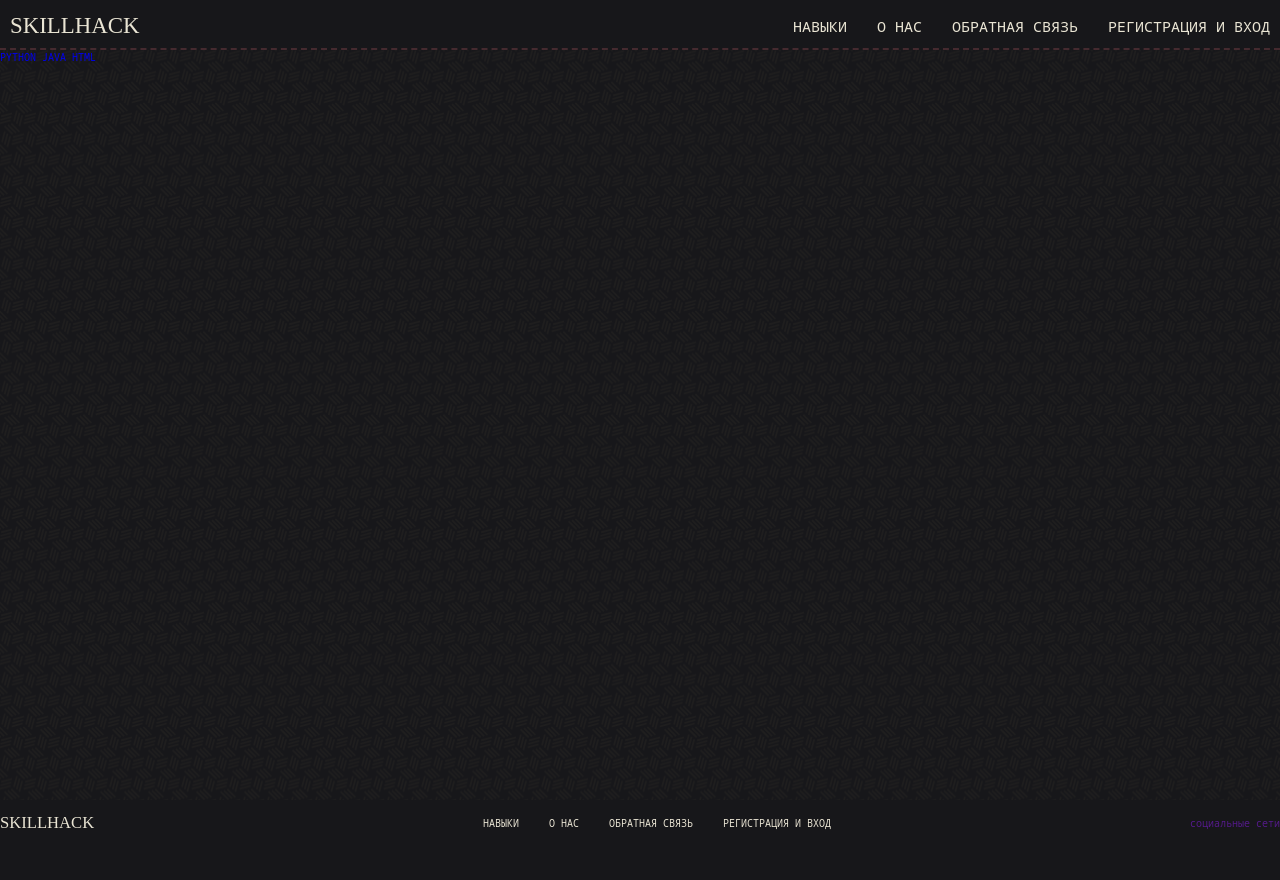
After one commit to ShinyTrunk/SkillHack, a Flask app: page /all-skills in a window 1280 px wide. The commit adds this page. Run offline with Flask 3, Linux system fonts and the light colour scheme; some web fonts are replaced.

Commit message:
added requirements, and added skill and skills pages drafts. added routes for skill and skills pages.

```diff
--- a/main.py
+++ b/main.py
@@ -33,7 +33,8 @@ def main():
 
 @login_manager.user_loader
 def load_user(user_id):
-    return db.session.query(User).get(user_id)
+    return db.session.get(User, user_id)
+
 
 @app.route('/logout')
 @login_required
@@ -48,24 +49,27 @@ def index():
     # user = User(username=fake.name(), hashed_password=fake.postcode(), email=fake.ascii_free_email())
     # db.session.add(user)
     # db.session.commit()
-    return render_template('index.html')
+    params = {"title": "ГЛАВНАЯ"}
+    return render_template('index.html', **params)
 
 
-@app.route('/skills')
-def skills_page():
-    return "<h1>Skills</h1>"
+@app.route('/all-skills')
+def all_skills_page():
+    params = {"title": "Навыки"}
+    return render_template('all_skills.html', **params)
 
 
 @app.route('/skill/<skill_name>')
 def skill_page(skill_name):
-    params = {'title': f'Навык {skill_name}', 'skill_name': skill_name}
+    params = {'title': f'Навык {skill_name.capitalize()}', 'skill_name': skill_name}
+    return render_template('skill.html', **params)
 
 
 @app.route('/sign-in-sign-up', methods=['GET', 'POST'])
 def login_page():
     register_form = RegistrationForm()
     login_form = LoginForm()
-    params = {'register_form': register_form, 'login_form': login_form}
+    params = {'register_form': register_form, 'login_form': login_form, "title": "Регистрация/Авторизация"}
     if register_form.validate_on_submit():
         print('register')
         user = User(username=register_form.username.data, email=register_form.register_email.data)
@@ -82,7 +86,8 @@ def login_page():
             login_user(user, remember=login_form.remember_me.data)
             params = {'title': 'Профиль'}
             return redirect(url_for('profile_page', **params))
-        params = {'register_form': register_form, 'login_form': login_form, 'message': "Неправильный логин или пароль"}
+        params = {'register_form': register_form, 'login_form': login_form, 'message': "Неправильный логин или пароль",
+                  "title": "Регистрация/Авторизация"}
         return render_template('register.html', **params)
     return render_template('register.html', **params)
 
@@ -94,7 +99,8 @@ def about_us_page():
 
 @app.route('/profile')
 def profile_page():
-    return render_template('account.html')
+    params = {'title': "Профиль"}
+    return render_template('account.html', **params)
 
 
 if __name__ == '__main__':
--- a/static/styles/main.css
+++ b/static/styles/main.css
@@ -614,6 +614,9 @@ input:checked+.slider:before {
 
 }
 .account-container .skill {
+  display: block;
+  color: var(--white);
+
   font-size: 1.5rem;
   padding: 1rem 1rem;
 
@@ -629,7 +632,7 @@ input:checked+.slider:before {
   background-color: var(--dark);
 }
 .account-container .skill:nth-child(1) .progress-inner{
-  background-color:  var(--white-green);
+  background-color:  var(--white-green) !important;
 }
 
 .account-container .skill:nth-child(2) .progress-inner{
--- /dev/null
+++ b/templates/all_skills.html
@@ -0,0 +1,10 @@
+{% extends "base.html" %}
+
+{% block content %}
+<main>
+    <a href="{{ url_for('skill_page', skill_name='python') }}">PYTHON</a>
+    <a href="{{ url_for('skill_page', skill_name='java') }}">JAVA</a>
+    <a href="{{ url_for('skill_page', skill_name='html') }}">HTML</a>
+</main>
+
+{% endblock %}
--- a/templates/base.html
+++ b/templates/base.html
@@ -7,7 +7,7 @@
     <link rel="stylesheet" href="../static/styles/root.css"/>
     <link rel="stylesheet" href="../static/styles/fonts.css"/>
     <link rel="stylesheet" href="../static/styles/main.css"/>
-    <!-- <title>Главная</title> -->
+    <title>{{ title }}</title>
 </head>
 
 <body>
@@ -16,14 +16,14 @@
           <a href="{{url_for('index')}}" class="logo">SKILLHACK</a>
           {% if current_user.is_authenticated %}
           <nav>
-              <a href="#">навыки</a>
+              <a href="{{ url_for('all_skills_page') }}">навыки</a>
               <a href="#">о нас</a>
               <a href="#">обратная связь</a>
               <a href="{{ url_for('profile_page') }}">профиль</a>
           </nav>
           {% else %}
           <nav>
-              <a href="#">навыки</a>
+              <a href="{{ url_for('login_page') }}">навыки</a>
               <a href="#">о нас</a>
               <a href="#">обратная связь</a>
               <a href="{{ url_for('login_page') }}">регистрация и вход</a>
```
Also changed, not shown: requirements.txt (added, +8 -0 lines), templates/account.html (+6 -6 lines), templates/index.html (+6 -1 lines), templates/skill.html (added, +8 -0 lines).
